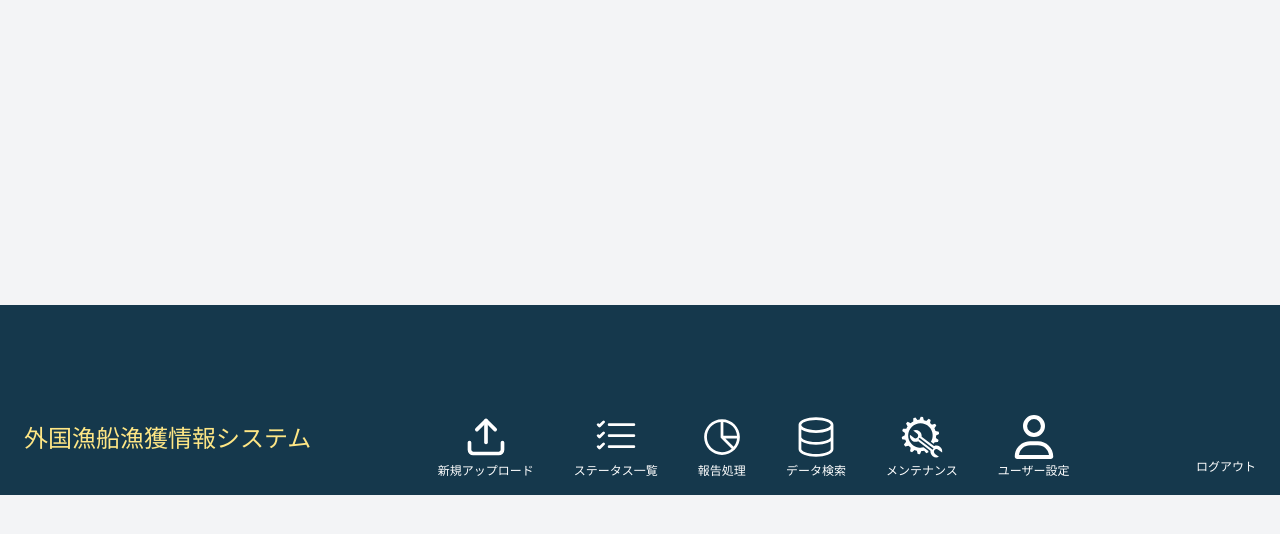
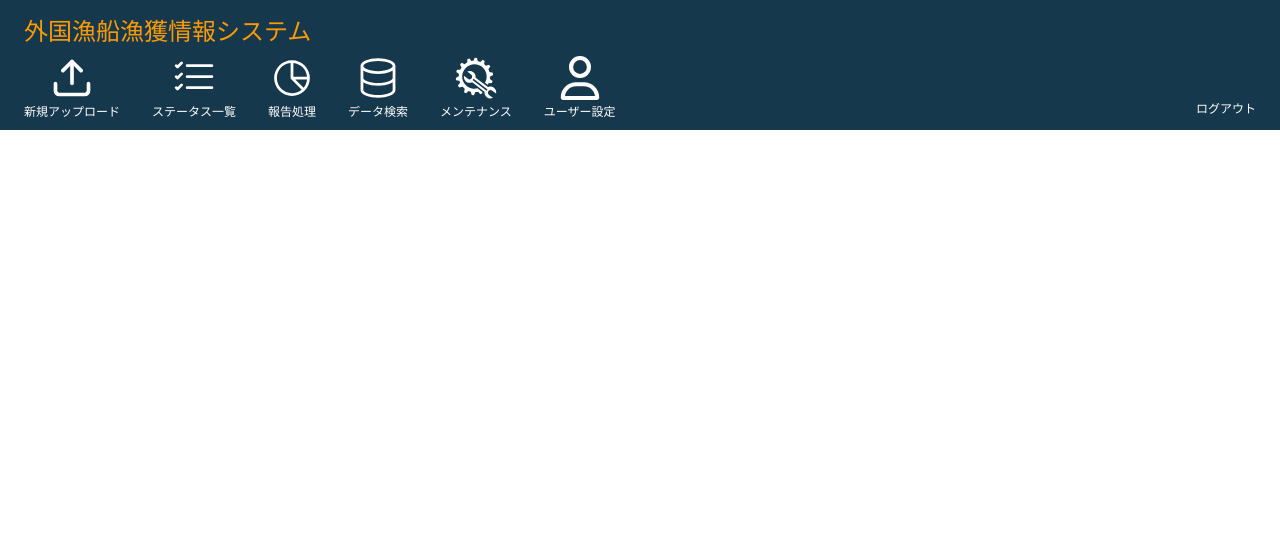
Before and after one commit to Nghphuoc/tuna-pj-fe, a Next.js app: page / in a window 1280 px wide. Shown: the top 534 px of the page. Built offline with nearby package versions, Linux system fonts and the light colour scheme.

Commit message:
modify: location items

```diff
--- a/app/components/navigation.jsx
+++ b/app/components/navigation.jsx
@@ -5,50 +5,52 @@ import { BsListCheck } from "react-icons/bs";
 import { LiaChartPieSolid } from "react-icons/lia";
 import { GoDatabase } from "react-icons/go";
 import { GiAutoRepair } from "react-icons/gi";
-import DataSearchIconComponent from "../iconcustoms/datasearchicon";
-import ReportIconComponent from "../iconcustoms/reporticon";
-import StatusListIconComponent from "../iconcustoms/statuslist";
-import MaintanceIconComponent from "../iconcustoms/maintance";
 import Link from "next/link";
 
 const Navigation = () => {
     const foreignFishVessel = "外国漁船漁獲情報システム";
     const logout = "ログアウト";
+
     const navItems = [
-        { icon: <LuUpload className="w-[44px] h-[44px]" />, label: "新規アップロード", action: "/#" },
+        { icon: <LuUpload className="w-[44px] h-[44px]"/>, label: "新規アップロード", action: "/#" },
         { icon: <BsListCheck className="w-[44px] h-[44px]" />, label: "ステータス一覧", action: "/#" },
-        { icon: <LiaChartPieSolid className="w-[44px] h-[44px]" />, label: "報告処理", action: "/#" },
-        { icon: <GoDatabase className="w-[44px] h-[44px]" />, label: "データ検索", action: "/#" },
-        { icon: <GiAutoRepair className="w-[44px] h-[44px]" />, label: "メンテナンス", action: "/#" },
-        { icon: <FaRegUser className="w-[44px] h-[44px]" />, label: "ユーザー設定", action: "/#" },
+        { icon: <LiaChartPieSolid className="w-[44px] h-[44px]"/>, label: "報告処理", action: "/#" },
+        { icon: <GoDatabase className="w-[44px] h-[44px]"/>, label: "データ検索", action: "/#" },
+        { icon: <GiAutoRepair className="w-[44px] h-[44px]"/>, label: "メンテナンス", action: "/#" },
+        { icon: <FaRegUser className="w-[44px] h-[44px]"/>, label: "ユーザー設定", action: "/#" },
     ];
+
     return (
-        <div className="w-full bg-[#15384C] h-[190px] px-6 py-4 flex flex-row items-end justify-between">
-            {/* Title */}
-            <div className="flex flex-col items-start mb-6">
-                <Link href={"/#"} className="text-white hover:text-amber-600">
-                    <span className="text-2xl text-amber-200 font-medium">{foreignFishVessel}</span>
+        <div className="w-full bg-[#15384C] px-6 py-4 flex items-start justify-between h-[130px]">
+            <div className="flex flex-col items-start">
+                {/* Title */}
+                <Link href="/#" className="mb-2">
+                    <span className="text-2xl text-amber-500 hover:text-amber-600 font-medium">
+                        {foreignFishVessel}
+                    </span>
                 </Link>
-            </div>
-            {/* Navigation icons */}
-            <nav className="flex-1 flex justify-center items-end mb-0">
-                <ul className="flex flex-row space-x-10 items-end">
+
+                {/* Menu */}
+                <ul className="flex flex-row space-x-8">
                     {navItems.map((item, index) => (
-                        <li key={index} className="flex flex-col items-center">
-                            <Link href={item.action} className="flex flex-col items-center text-white hover:text-amber-600">
-                                <span className="mb-1">{item.icon}</span>
-                                <span className="text-xs">{item.label}</span>
+                        <li key={index}>
+                            <Link href={item.action} className="text-white hover:text-amber-600">
+                                <div className="flex flex-col items-center">
+                                    <div>{item.icon}</div>
+                                    <span className="text-xs mt-1">{item.label}</span>
+                                </div>
                             </Link>
                         </li>
                     ))}
                 </ul>
-            </nav>
-            {/* Logout */}
-            <div className="flex flex-col items-end mb-1">
+            </div>
+
+            {/* Logout button */}
+            <div className="mt-20">
                 <button className="text-white text-xs hover:text-amber-600">{logout}</button>
             </div>
         </div>
     );
-}
+};
 
 export default Navigation;
--- a/app/page.tsx
+++ b/app/page.tsx
@@ -3,7 +3,7 @@ import Navigation from "@/app/Components/navigation";
 
 export default function Home() {
   return (
-    <div className="flex flex-col items-center justify-center min-h-screen bg-gray-100">
+    <div className="flex flex-col">
       <Navigation />
     </div>
   );
```
